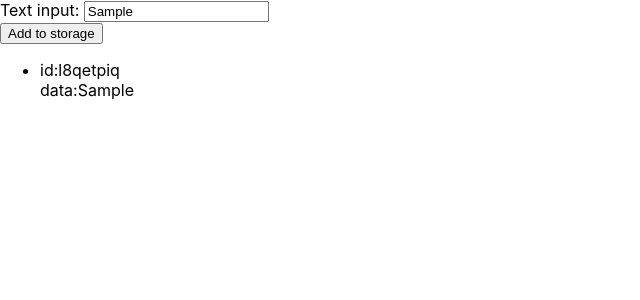
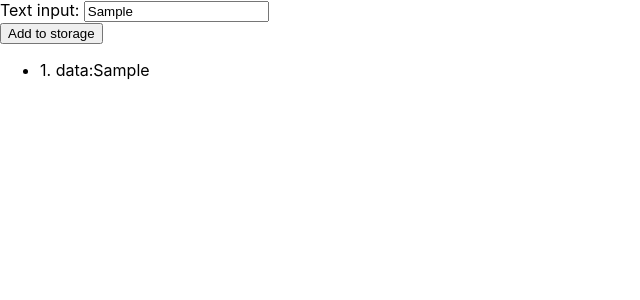
Before and after one commit to ChemsCode/test-react-app, a React (Create React App) app: page / in a window 1280 px wide. Both pictures are taken after typing "Sample" into the empty fields and a click on the button "Add to storage". Shown: the top 300 px of the page, without its empty margins (0-640 px from the left). Built offline with nearby package versions, Linux system fonts and the light colour scheme.

Commit message:
implemented an ordered list using state

```diff
--- a/src/App.js
+++ b/src/App.js
@@ -1,9 +1,8 @@
 import React, { useState, useEffect } from "react";
 import Overview from "./Overview";
-import uniqid from "uniqid";
 
 const App = () => {
-  const [text, setText] = useState({id: uniqid(), data: '' });
+  const [text, setText] = useState({taskOrder: 1, data: '' });
 
   const [textStorage, setTextStorage] = useState([]);
 
@@ -26,7 +25,9 @@ const App = () => {
       </form>
       <button onClick={() => {
         setTextStorage([...textStorage, text])
-        setText({...text, id: uniqid()})
+        setText(prevState => {
+          return {...text, taskOrder: prevState.taskOrder + 1}
+        })
         }}>
         Add to storage
       </button>
--- a/src/Overview.js
+++ b/src/Overview.js
@@ -7,7 +7,7 @@ const Overview = (props) => {
   return (
     <ul>
       {props.textArr.map(item => {
-        return <li key={uniqid()} >id:{item.id}<br/>data:{item.data}</li>;
+        return <li key={uniqid()} >{item.taskOrder}. data:{item.data}</li>;
       })}
     </ul>
   );
```
